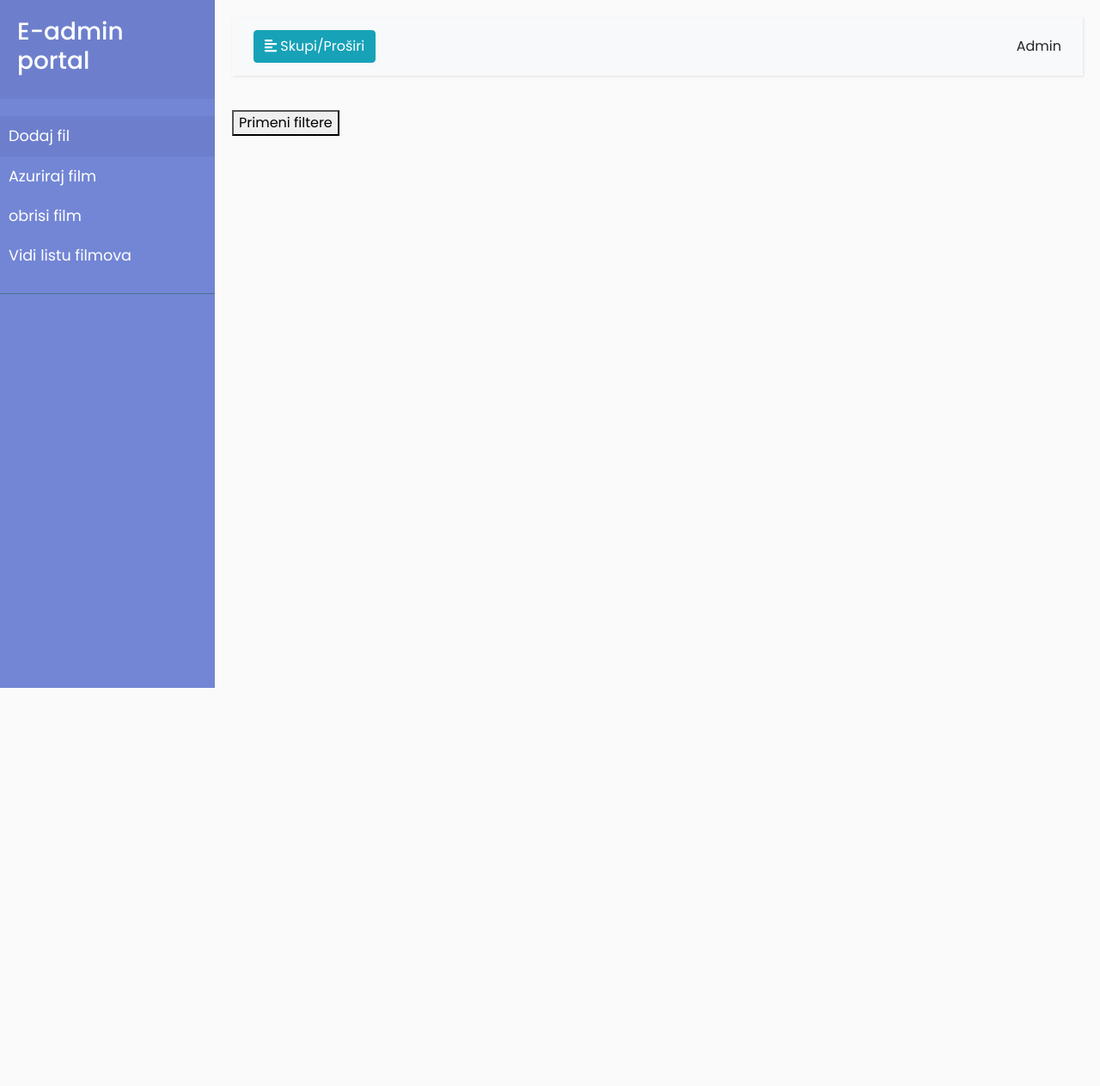
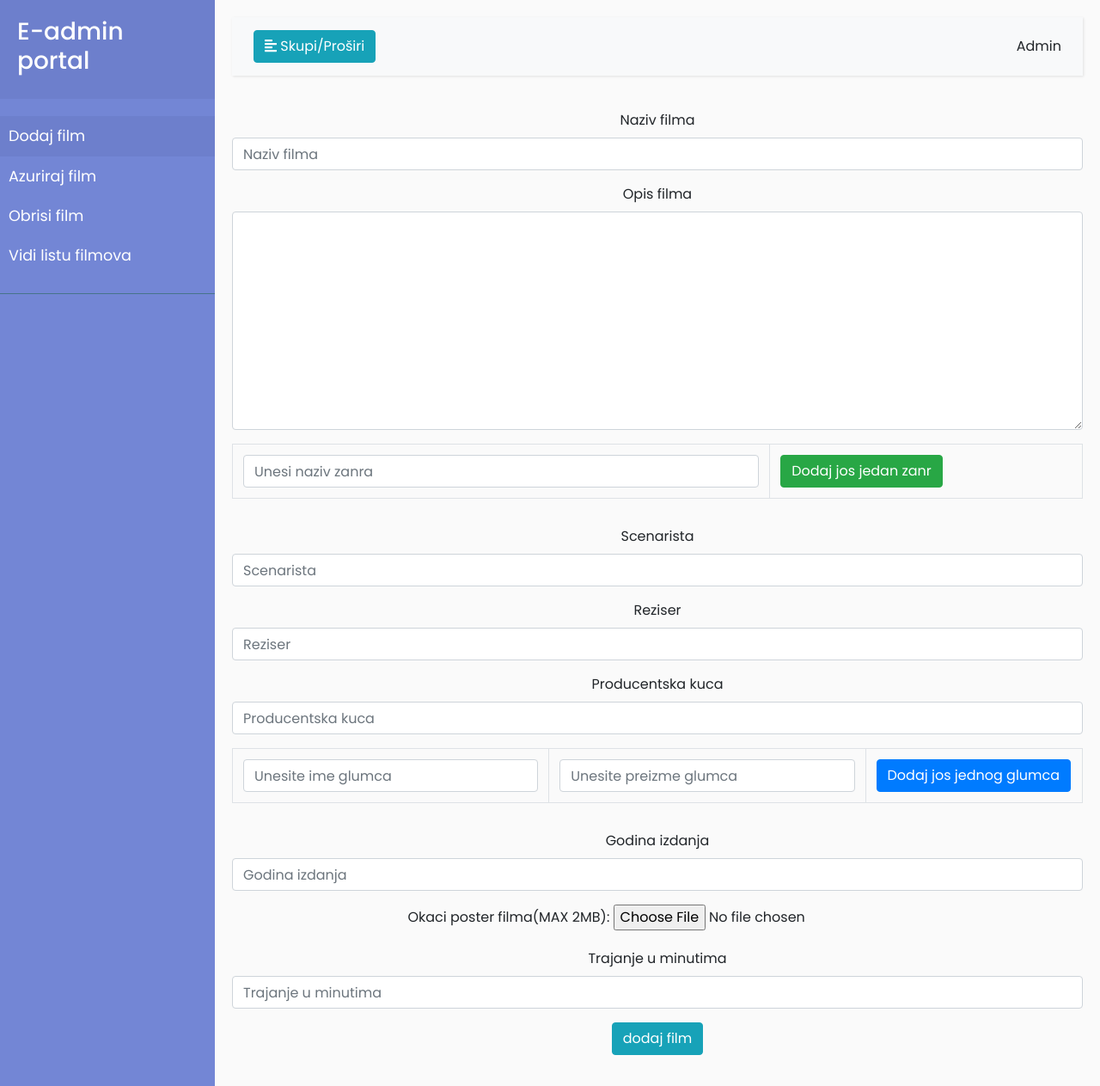
Before and after one commit to Milan-Petrovic-584-2016/PIA-homeworks, a PHP site: page / in a window 1280 px wide. Shown: the whole page at 86% size. Before the commit the page ends 800 px from the top, so only its background shows below. Run offline with PHP 8.4, Linux system fonts and the light colour scheme; some libraries are stand-ins or nearby versions.

Commit message:
Administrator
Omogucio sam administratoru da doda film, sa svim zahtevima koji su dati u zadatku!!!

```diff
--- a/hw-4/Admin/index.php
+++ b/hw-4/Admin/index.php
@@ -1,9 +1,3 @@
-<?php
-	session_start();
-
-    $connection=new mysqli("localhost","root","","imdb",3308);
-?>
-
 <html>
 
 <head>
@@ -38,7 +32,7 @@
                 <li class="active">
                     <a href="index.php">
 
-                        Dodaj fil
+                        Dodaj film
                     </a>
                 </li>
                 <li>
@@ -50,7 +44,7 @@
                 <li>
                     <a href="delete.php.php">
 
-                        obrisi film
+                        Obrisi film
                     </a>
                 </li>
                 <li>
@@ -86,14 +80,107 @@
                 </div>
             </nav>
 
-  			<form method="GET">
-  				<div class="input-group">
+  		<form  method="POST" action="dodaj.php" enctype="multipart/form-data">
+  			<div  style="text-align: center">
+					<!--
+							naziv
+						-->
 
-               <button type="submit" name="primeni">Primeni filtere </button>
-            </div>
-  			</form>
-      </div>
-   </div>
+					<div class="form-group ">
+						<label for="naziv">Naziv filma</label>
+					   <input type="text" class="form-control" id="naziv" name="naziv" placeholder="Naziv filma">
+					</div>
+
+						<!--
+							opis
+						-->
+
+					<div class="form-group">
+							<label for="opis">Opis filma</label>
+							<textarea class="form-control" id="opis" name="opis" rows="10" cols="60"></textarea>
+					</div>
+					<div class="form-group">
+						<!--
+							zanr
+						-->
+						<div class="table-responsive">
+                               <table class="table table-bordered" id="dynamic_field">
+                                    <tr>
+                                         <td><input type="text" name="zanr[]" placeholder="Unesi naziv zanra" class="form-control name_list" /></td>
+                                         <td><button type="button" name="add" id="add" class="btn btn-success">Dodaj jos jedan zanr</button></td>
+                                    </tr>
+                               </table>
+
+						</div>
+					</div>
+
+					<div class="form-group">
+						<!--
+							scenarista
+						-->
+						<label for="scenarista">Scenarista</label>
+					   <input type="text" class="form-control" id="scenarista" name="scenarista" placeholder="Scenarista">
+					</div>
+					<div class="form-group">
+						<!--
+							reziser
+						-->
+						<label for="reziser">Reziser</label>
+					   <input type="text" class="form-control" id="reziser" name="reziser" placeholder="Reziser">
+					</div>
+					<div class="form-group">
+						<!--
+							producentska kuca
+						-->
+						<label for="prod_kuca">Producentska kuca</label>
+					   <input type="text" class="form-control" id="prod_kuca" name="prod_kuca" placeholder="Producentska kuca">
+					</div>
+					<div class="form-group">
+						<!--
+							lista glumaca
+						-->
+						<div class="table-responsive">
+                              <table class="table table-bordered" id="dynamic_field1">
+                                 <tr>
+												<td><input type="text" name="ime[]" placeholder="Unesite ime glumca" class="form-control name_list" /></td>
+												<td><input type="text" name="prezime[]" placeholder="Unesite preizme glumca" class="form-control name_list"/></td>
+												<td><button type="button" name="add1" id="add1" class="btn btn-primary">Dodaj jos jednog glumca</button></td>
+											</tr>
+                              </table>
+
+						</div>
+					</div>
+					<div class="form-group">
+						<!--
+							godina izdanja
+						-->
+						<label for="godina">Godina izdanja</label>
+					   <input type="number" class="form-control" id="godina" name="godina" placeholder="Godina izdanja">
+					</div>
+					<div class="form-group">
+						<!--
+							slika
+						-->
+						<label for="file">Okaci poster filma(MAX 2MB):</label>
+					   <input type="file" id="file"  name="file">
+					</div>
+					<div class="form-group">
+						<!--
+							trajanje u minutima
+						-->
+						<label for="trajanje">Trajanje u minutima</label>
+					   <input type="number" class="form-control" id="trajanje" name="trajanje" placeholder="Trajanje u minutima">
+					</div>
+
+               <div class="form-group">
+						 <input type="submit" name="submit" id="submit" class="btn btn-info" value="dodaj film" />
+
+					</div>
+
+			</div>
+  		</form>
+	 </div>
+</div>
 
 
 
@@ -114,3 +201,26 @@
 </body>
 
 </html>
+<script>
+ $(document).ready(function(){
+      var i=1;  //za zanr
+		var j=1;	 //za glumca
+      $('#add').click(function(){
+           i++;
+           $('#dynamic_field').append('<tr id="row'+i+'"><td><input type="text" name="zanr[]" placeholder="Unesi naziv zanra" class="form-control name_list" /></td><td><button type="button" name="remove" id="'+i+'" class="btn btn-danger btn_remove">X</button></td></tr>');
+      });
+      $(document).on('click', '.btn_remove', function(){
+           var button_id = $(this).attr("id");
+           $('#row'+button_id).remove();
+      });
+
+		$('#add1').click(function(){
+           j++;
+           $('#dynamic_field1').append('<tr id="row0'+j+'"><td><input type="text" name="ime[]" placeholder="Unesite ime glumca" class="form-control name_list" /></td><td><input type="text" name="prezime[]" placeholder="Unesite preizme glumca" class="form-control name_list"/></td><td><button type="button" name="remove1" id="'+j+'" class="btn btn-danger btn_remove1">X</button></td></tr>');
+      });
+      $(document).on('click', '.btn_remove1', function(){
+           var button_id = $(this).attr("id");
+           $('#row0'+button_id).remove();
+      });
+ });
+ </script>
```
Also changed, not shown: hw-4/Admin/dodaj.php (added, +132 -0 lines).
